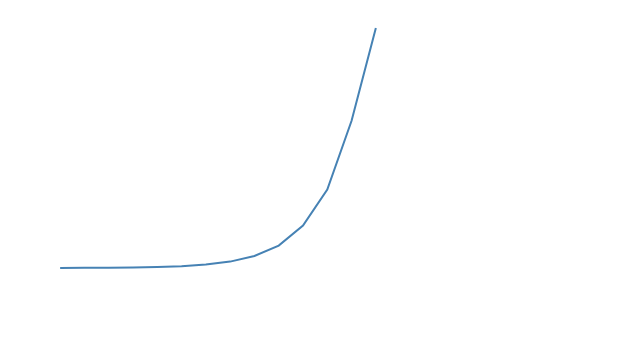
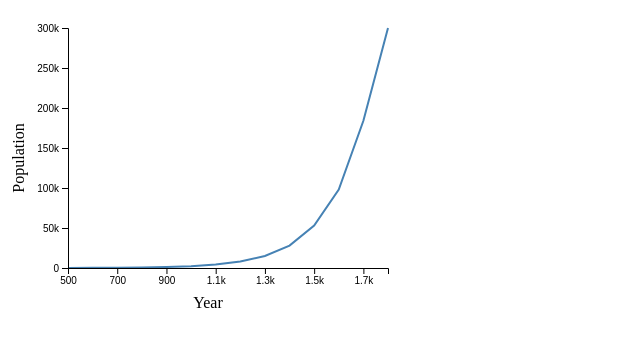
Before and after one commit to Akolyte/CS_416_Native_Hawaiian_Population_Narrative_Visualization, a plain HTML site: page index.html in a window 1280 px wide. Shown: the whole page, without its empty margins (0-640 px from the left). Drawn offline with nearby package versions, Linux system fonts and the light colour scheme.

Commit message:
feat: finished pre 1778 chart

```diff
--- a/index.html
+++ b/index.html
@@ -6,9 +6,10 @@
   <meta name="viewport" content="width=device-width, initial-scale=1.0">
   <title>D3 Project</title>
 </head>
-<body onload="init()">
-  <svg width="400" height="300">
-  </svg>
-  <script src="js/charts/lineChart.js"></script>
+<body>
+  <div>
+    <script src="js/charts/lineChart.js" onload="init()"></script>
+    <svg id="native-hawaiian-population-pre-1778" width="400" height="300"></svg>
+  </div>
 </body>
 </html>
--- a/js/charts/lineChart.js
+++ b/js/charts/lineChart.js
@@ -2,7 +2,7 @@
 // Chart dimensions
 const width = 400;
 const height = 300;
-const margin = { top: 20, right: 20, bottom: 40, left: 40 };
+const margin = { top: 20, right: 20, bottom: 40, left: 60 };
 const chartWidth = width - margin.left - margin.right;
 const chartHeight = height - margin.top - margin.bottom;
 // Sample data
@@ -18,7 +18,7 @@ async function init() {
 
     // Create the SVG element
     const svg = d3
-    .select('svg')
+    .select('#native-hawaiian-population-pre-1778')
     .append('g')
     .attr('width', width)
     .attr('height', height);
@@ -28,7 +28,6 @@ async function init() {
     .scalePoint()
     .domain(data.map(d => d.year))
     .range([0, chartWidth])
-    .padding(0.5);
 
     // Create a scale for the y-axis
     const yScale = d3
@@ -43,11 +42,38 @@ async function init() {
     .y(d => margin.top + yScale(d.population));
 
     // Append the line path
-    svg
-    .append('path')
-    .datum(data)
-    .attr('d', line)
-    .attr('fill', 'none')
-    .attr('stroke', 'steelblue')
-    .attr('stroke-width', 2);
+    svg.append('path')
+        .datum(data)
+        .attr('d', line)
+        .attr('fill', 'none')
+        .attr('stroke', 'steelblue')
+        .attr('stroke-width', 2);
+
+    // Append X-axis
+    svg.append('g')
+        .attr("transform",`translate(${margin.left}, ${height - margin.bottom})`)
+        .call(d3.axisBottom(xScale).tickValues([500,700,900,1100,1300,1500,1700]).tickFormat(d3.format('~s')))
+
+    // Append Y-axis
+    svg.append('g')
+        .attr("transform",`translate(${margin.left}, ${margin.top})`)
+        .call(d3.axisLeft(yScale).tickValues([0,50000,100000,150000,200000,250000,300000,350000]).tickFormat(d3.format('~s')))
+
+    // Append x-axis label
+    svg.append("text")
+    .attr("y", height)
+    .attr("x", width/2)
+    .style("text-anchor", "middle")
+    .style("fill", "black")
+    .text("Year");
+
+    // Append y-axis label
+    svg.append("text")
+    .attr("transform", "rotate(-90)")
+    .attr("y", 0)
+    .attr("x", -(height/2))
+    .attr("dy", "1em")
+    .style("text-anchor", "middle")
+    .style("fill", "black")
+    .text("Population");
 }
--- a/js/data/1850_1950.csv
+++ b/js/data/1850_1950.csv
@@ -1,4 +1,4 @@
-Year,Native_Hawaiian_Population,Part_Hawaiian_Population
+year,native_hawaiian_population,part_hawaiian_population
 1850,82203,0
 1853,70036,983
 1860,65647,1337
--- a/js/data/1960_2020.csv
+++ b/js/data/1960_2020.csv
@@ -1,4 +1,4 @@
-Year,Hawaiian_Descent_Population
+year,total_hawaiian_descent_population
 1960,102403
 1970,71375
 1980,115500
```
